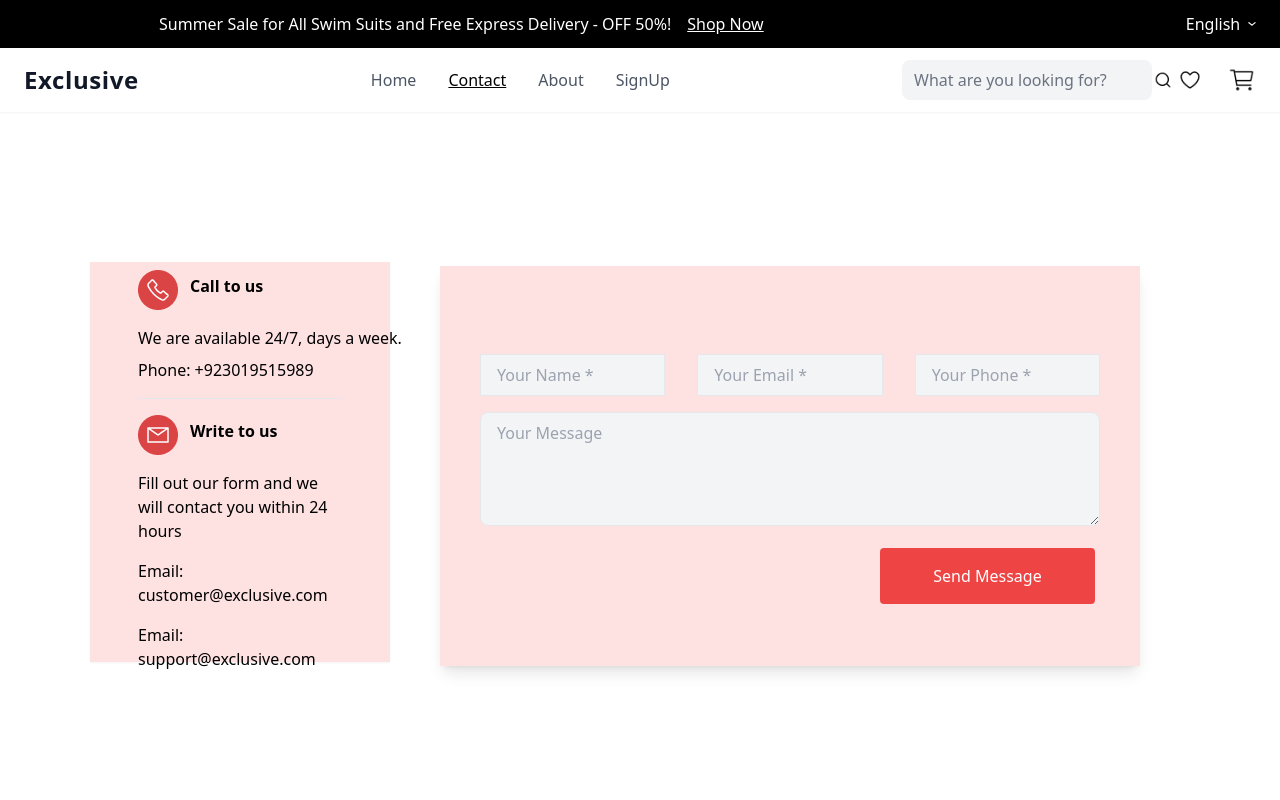
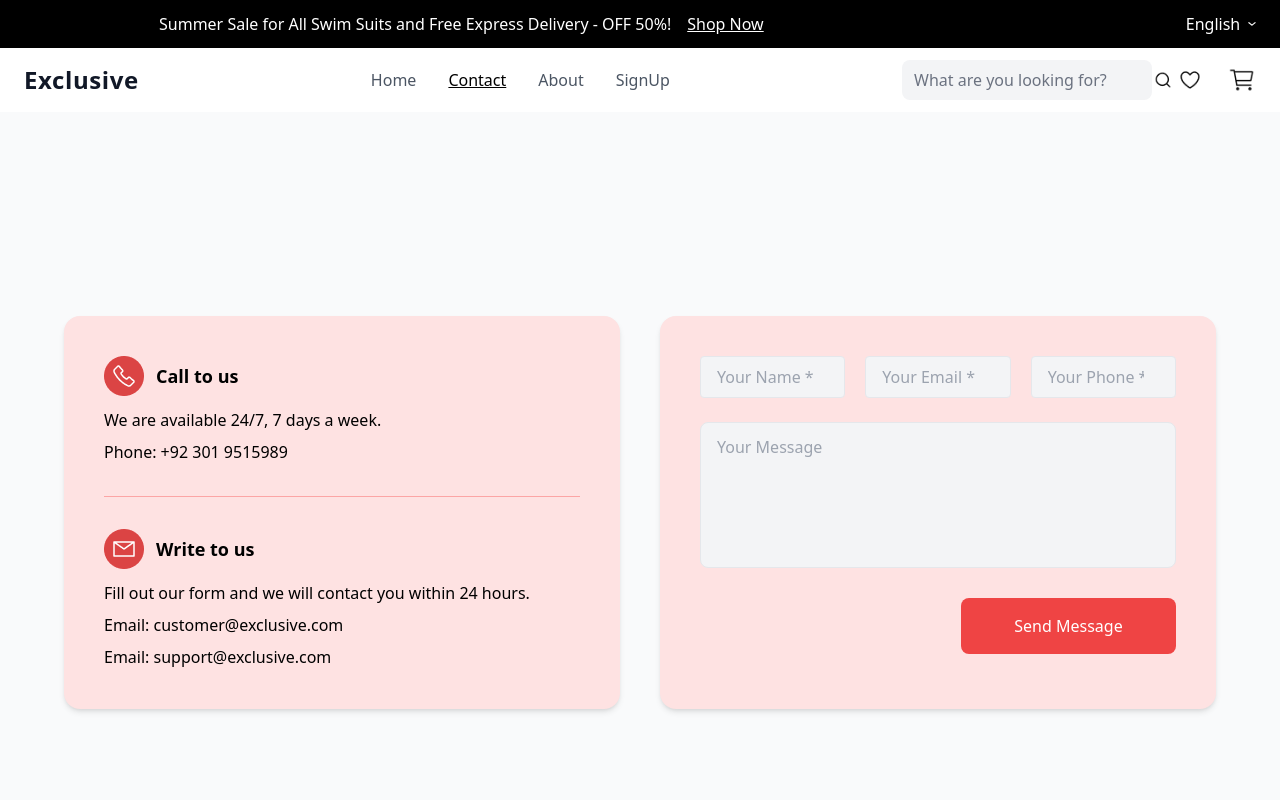
Before and after one commit to BrandDanish/Ecommerce-Store, a React (Vite) app in the folder Frontend/: page /contact in a window 1280 px wide. Shown: the top 800 px of the page. Built offline with nearby package versions, Linux system fonts and the light colour scheme.

Commit message:
contact page update

```diff
--- a/Frontend/src/components/about/UserAbout.jsx
+++ b/Frontend/src/components/about/UserAbout.jsx
@@ -1,6 +1,6 @@
 import React, { useState } from "react";
 import { useDispatch } from "react-redux";
-import { addToWishlist as addToWishlistAction } from "../../redux/wishlistSlice"; // adjust path as needed
+import { addToWishlist as addToWishlistAction } from "../../redux/wishlistSlice";
 
 const products = [
   {
@@ -62,7 +62,7 @@ const products = [
 
 const UserAbout = () => {
   const [currentIndex, setCurrentIndex] = useState(0);
-  const total = products.length
+  const total = products.length;
   const visibleProducts = [
     products[currentIndex],
     products[(currentIndex + 1) % total],
@@ -70,19 +70,21 @@ const UserAbout = () => {
   ];
 
   return (
-    <div className="w-full max-w-[1170px] mx-auto bg-white mt-6 mb-10 p-6">
+    <div className="w-full max-w-[1170px] mx-auto bg-white my-12 p-8 rounded-lg shadow-sm">
       {/* Carousel Items */}
-      <div className="flex justify-center items-center mt-6 gap-6 rounded-lg py-8">
+      <div className="flex justify-center items-center gap-6 py-8">
         {visibleProducts.map((product) => (
           <ProductCard key={product.id} product={product} />
         ))}
       </div>
+
+      {/* Dots */}
       <div className="flex justify-center gap-3 mt-4">
         {products.map((_, index) => (
           <button
             key={index}
             onClick={() => setCurrentIndex(index)}
-            className={`w-3 h-3 rounded-full ${
+            className={`w-3 h-3 rounded-full transition ${
               currentIndex === index ? "bg-red-500" : "bg-gray-400"
             }`}
           ></button>
@@ -97,18 +99,19 @@ function ProductCard({ product }) {
   const addToWishlist = (item) => dispatch(addToWishlistAction(item));
 
   return (
-    <div className="w-[250px] p-4 transition-transform duration-500 flex flex-col items-center">
-      <div className="relative bg-gray-300 w-[190px] h-[220px] flex items-center justify-center">
+    <div className="w-[250px] p-4 flex flex-col items-center transition-transform duration-500">
+      <div className="relative bg-gray-100 w-[190px] h-[220px] flex items-center justify-center rounded-md shadow">
         <img
           src={product.image}
           alt="Product"
-          className="w-[190px] h-[220px] object-contain"
+          className="w-[190px] h-[220px] object-contain rounded-md"
         />
       </div>
-      <h3 className="pr-[4px] mt-4 text-sm font-bold text-center">{product.name}</h3>
-      <div className="flex gap-2 mt-2">
-        <span className="text-black font-normal">{product.description}</span>
-      </div>
+      <h3 className="mt-4 text-base font-semibold text-center text-gray-800">
+        {product.name}
+      </h3>
+      <p className="text-sm text-gray-600 mt-1">{product.description}</p>
+
       <div className="flex items-center gap-3 mt-3">
         {product.social?.map((icon, i) => (
           <img
--- a/Frontend/src/components/user/UserSign.jsx
+++ b/Frontend/src/components/user/UserSign.jsx
@@ -100,7 +100,7 @@ const UserSign = () => {
 
   if (showLogin) return <UserLog />;
   return (
-    <div className="flex min-h-screen mb-20">
+    <div className="flex min-h-screen mb-20 mt-20">
       {/* Left Section */}
       <div className="w-1/2 flex items-center justify-center">
         {loading ? (
--- a/Frontend/src/pages/Contact.jsx
+++ b/Frontend/src/pages/Contact.jsx
@@ -3,6 +3,7 @@ import TopHeader from "../components/header/TopHeader";
 import Header from "../components/header/Header";
 import Footer from "../components/footer/Footer";
 import axios from "axios";
+
 const Contact = () => {
   const [formData, setFormData] = useState({
     name: "",
@@ -11,18 +12,16 @@ const Contact = () => {
     message: "",
   });
 
-  // handle input change
   const handleChange = (e) => {
     setFormData({ ...formData, [e.target.name]: e.target.value });
   };
 
-  // handle form submit
   const handleSubmit = async (e) => {
     e.preventDefault();
     try {
-      const res = await axios.post(`${import.meta.env.VITE_BASE_URL}/api/contact`, formData);
+      await axios.post(`${import.meta.env.VITE_BASE_URL}/api/contact`, formData);
       alert("Message sent successfully!");
-      setFormData({ name: "", email: "", phone: "", message: "" }); // reset form
+      setFormData({ name: "", email: "", phone: "", message: "" });
     } catch (error) {
       console.error(error);
       alert("Failed to send message. Try again later!");
@@ -34,93 +33,98 @@ const Contact = () => {
       <TopHeader />
       <Header />
 
-      <div className="min-h-screen flex justify-center items-start">
+      <div className="min-h-screen flex flex-col justify-center items-center bg-gray-50 py-20 px-6">
+        <div className="flex flex-col lg:flex-row w-full max-w-6xl gap-10">
           {/* Left Section */}
-        <div className="w-[300px] h-[400px] bg-red-100 flex flex-col justify-center p-12 mt-[150px] shadow-sm">
-          <div className="flex mt-4">
-            <img src="Icons/icons-phone.png" className="w-[40px] h-[40px]" />
-            <h3 className="px-3 mt-1 font-bold text-black">Call to us</h3>
+          <div className="bg-red-100 rounded-2xl shadow-md p-10 flex-1">
+            <div className="space-y-8">
+              {/* Call */}
+              <div>
+                <div className="flex items-center gap-3">
+                  <img
+                    src="Icons/icons-phone.png"
+                    className="w-[40px] h-[40px]"
+                  />
+                  <h3 className="font-bold text-lg text-black">Call to us</h3>
                 </div>
-          <div className="text-black font-normal mt-4">
-            <p className="whitespace-nowrap">
-              We are available 24/7, days a week.
+                <p className="text-black mt-3">
+                  We are available 24/7, 7 days a week.
                 </p>
-            <p className="mt-2">Phone: +923019515989</p>
+                <p className="mt-2 text-black">Phone: +92 301 9515989</p>
               </div>
-          <div className="border-t bg-red-500 mt-4"></div>
-          <div className="flex mt-4">
-            <img src="Icons/icons-mail.png" className="w-[40px] h-[40px]" />
-            <h3 className="px-3 mt-1 font-bold text-black">Write to us</h3>
+
+              <hr className="border-red-300" />
+
+              {/* Email */}
+              <div>
+                <div className="flex items-center gap-3">
+                  <img
+                    src="Icons/icons-mail.png"
+                    className="w-[40px] h-[40px]"
+                  />
+                  <h3 className="font-bold text-lg text-black">Write to us</h3>
                 </div>
-          <div className="text-black font-normal">
-            <p className="mt-4">
-              Fill out our form and we will contact you within 24 hours
+                <p className="mt-3 text-black">
+                  Fill out our form and we will contact you within 24 hours.
                 </p>
-            <p className="mt-4">Email: customer@exclusive.com</p>
-            <p className="mt-4">Email: support@exclusive.com</p>
+                <p className="mt-2 text-black">Email: customer@exclusive.com</p>
+                <p className="mt-2 text-black">Email: support@exclusive.com</p>
+              </div>
             </div>
           </div>
 
           {/* Right Section - Form */}
-        <div className="space-y-1 flex items-center justify-center w-[800px] h-[457px] mt-[150px]">
-          <form
-            onSubmit={handleSubmit}
-            className="w-[700px] h-[400px] bg-red-100 shadow-lg top-[323px] left-[505px] mt-[-50px] p-10"
-          >
-            <div className="flex gap-8 justify-center items-center mt-12">
-              <div className="mb-4">
+          <div className="bg-red-100 rounded-2xl shadow-md p-10 flex-1">
+            <form onSubmit={handleSubmit} className="space-y-6">
+              <div className="grid grid-cols-1 md:grid-cols-3 gap-5">
                 <input
                   type="text"
                   name="name"
                   placeholder="Your Name *"
-                  className="w-full border px-4 py-2 bg-gray-100 text-black"
+                  className="border px-4 py-2 bg-gray-100 text-black rounded w-full"
                   required
                   value={formData.name}
                   onChange={handleChange}
                 />
-              </div>
-              <div className="mb-4">
                 <input
                   type="email"
                   name="email"
                   placeholder="Your Email *"
-                  className="w-full border px-4 py-2 bg-gray-100 text-black"
+                  className="border px-4 py-2 bg-gray-100 text-black rounded w-full"
                   required
                   value={formData.email}
                   onChange={handleChange}
                 />
-              </div>
-              <div className="mb-4">
                 <input
                   type="number"
                   name="phone"
                   placeholder="Your Phone *"
-                  className="w-full border px-4 py-2 bg-gray-100 text-black"
+                  className="border px-4 py-2 bg-gray-100 text-black rounded w-full"
                   required
                   value={formData.phone}
                   onChange={handleChange}
                 />
               </div>
-            </div>
 
-            <div className="mb-4">
               <textarea
-                rows="4"
+                rows="5"
                 name="message"
                 placeholder="Your Message"
-                className="w-full border rounded-lg px-4 py-2 bg-gray-100"
+                className="w-full border rounded-lg px-4 py-3 bg-gray-100 text-black resize-none"
                 value={formData.message}
                 onChange={handleChange}
               ></textarea>
-            </div>
 
+              <div className="flex justify-end">
                 <button
                   type="submit"
-              className="bg-red-500 text-white px-2 rounded w-[215px] h-[56px] ml-[400px]"
+                  className="bg-red-500 hover:bg-red-600 text-white font-medium rounded-lg w-[215px] h-[56px] transition-all duration-200"
                 >
                   Send Message
                 </button>
+              </div>
             </form>
+          </div>
         </div>
       </div>
 
```
Lines whose indentation alone changed are shown as unchanged.
